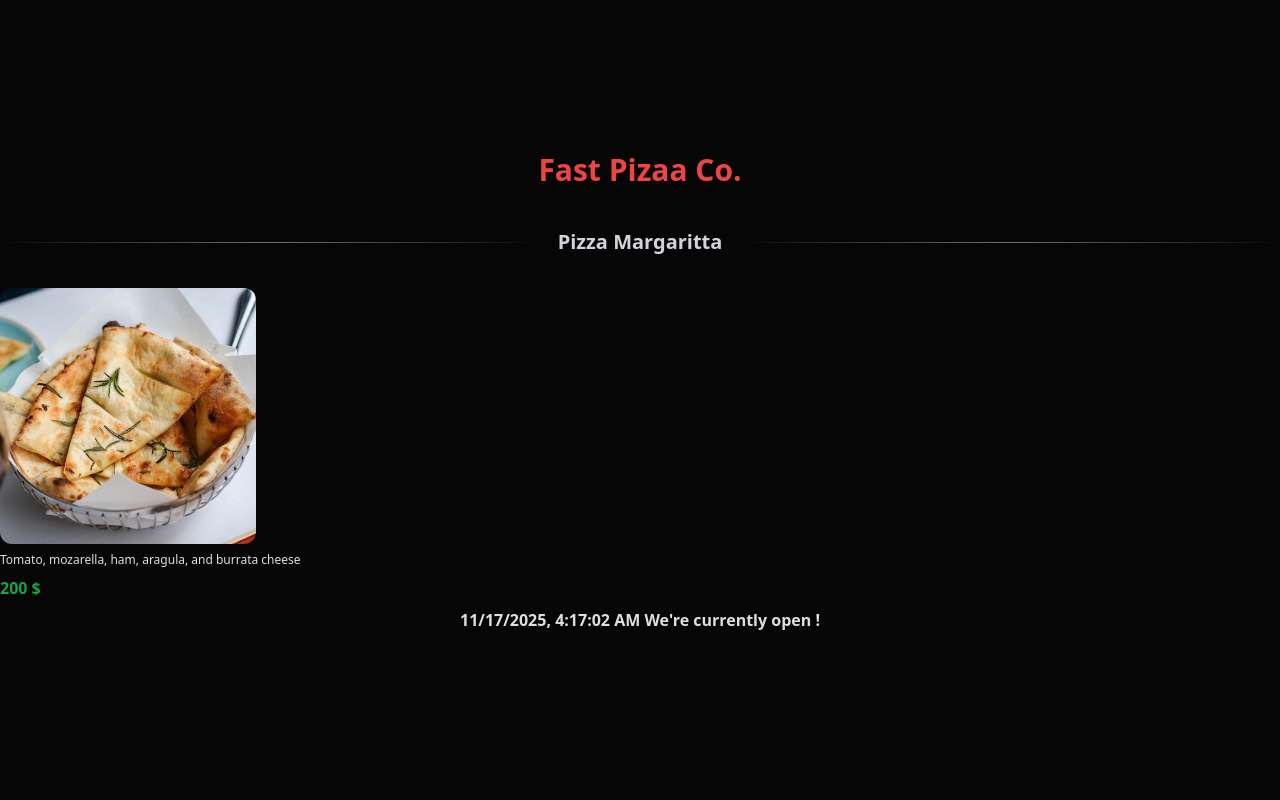
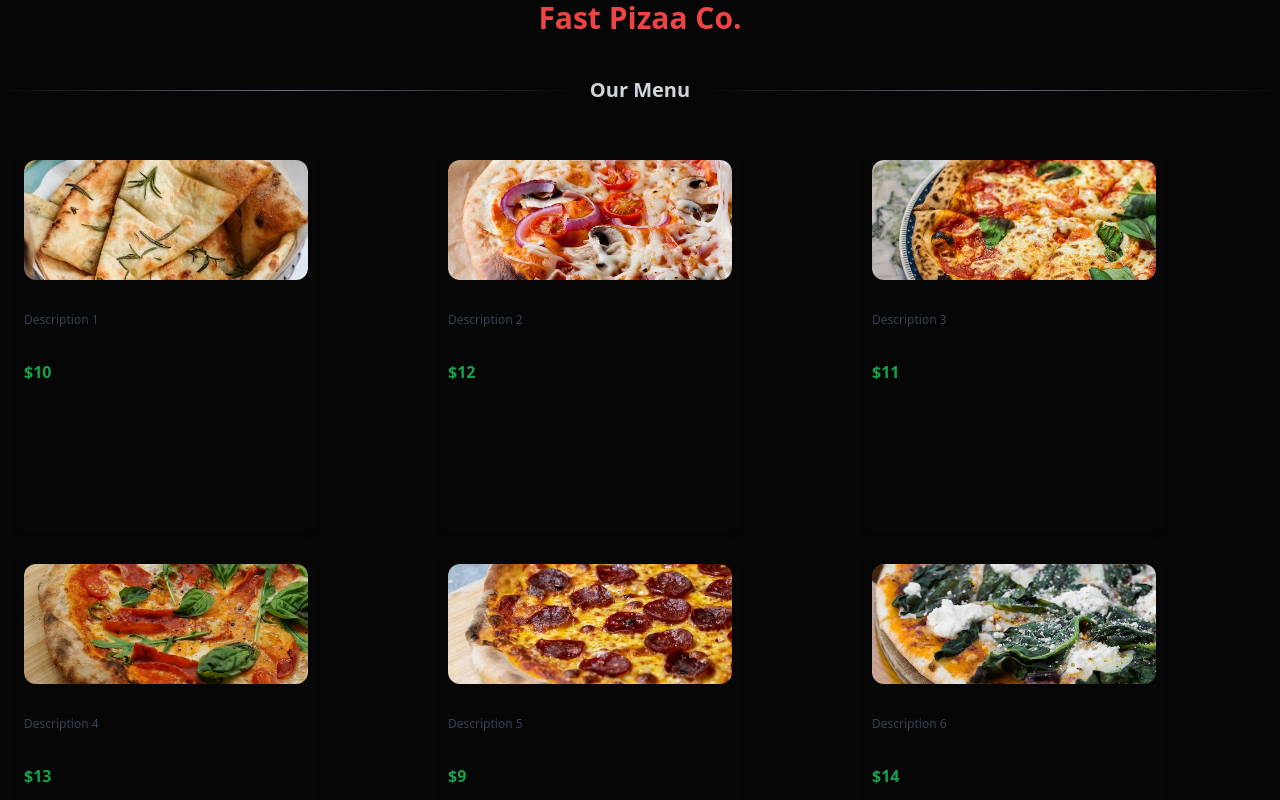
Before and after one commit to qhoncheh/-pizza-landing-react-, a React (Vite) app: page / in a window 1280 px wide. Shown: the top 800 px of the page. Built offline with nearby package versions, Linux system fonts and the light colour scheme.

Commit message:
refactor

```diff
--- a/src/components/Menu/Menu.tsx
+++ b/src/components/Menu/Menu.tsx
@@ -1,16 +1,20 @@
+import SectionTitle from "../custom/section-title"
 import Pizza from "./Pizza"
 
 const Menu = () => {
     return (
         <div>
-            {/* <SectionTitle className="text-slate-400" text="Our Menu"/> */}
-            <Pizza
-                name="Pizza Margaritta"
-                desc="Tomato, mozarella, ham, aragula, and burrata cheese"
-                price="200 $"
-                pic="/public/pizzas/focaccia.jpg"
-            />
-      </div>
+            <SectionTitle className="text-slate-400" text="Our Menu" />
+            <div className="grid grid-cols-3 gap-6 p-4">
+                <Pizza pic="/pizzas/focaccia.jpg" name="Pizza 1" desc="Description 1" price="$10" />
+                <Pizza pic="/pizzas/funghi.jpg" name="Pizza 2" desc="Description 2" price="$12" />
+                <Pizza pic="/pizzas/margherita.jpg" name="Pizza 3" desc="Description 3" price="$11" />
+                <Pizza pic="/pizzas/prosciutto.jpg" name="Pizza 4" desc="Description 4" price="$13" />
+                <Pizza pic="/pizzas/salamino.jpg" name="Pizza 5" desc="Description 5" price="$9" />
+                <Pizza pic="/pizzas/spinaci.jpg" name="Pizza 6" desc="Description 6" price="$14" />
+            </div>
+        </div>
+
   )
 }
 
--- a/src/components/Menu/Pizza.tsx
+++ b/src/components/Menu/Pizza.tsx
@@ -1,18 +1,13 @@
-import SectionTitle from "../custom/section-title"
-import type { prop } from "../../types";
+import type { PizzaProp } from "../../types"
 
-const Pizza = (props : prop) => {
-    console.log("first", props);
+const Pizza = (props: PizzaProp) => {
     return (
-        <div>
-            <SectionTitle className="text-slate-400" text={props.name} />
-            <div className="flex flex-col gap-2">
-            <img className="rounded-xl w-1/5" src={props.pic} alt={props.name} />
-            <p className="text-xs">{props.desc}</p>
+        <div className="flex flex-col gap-8  w-[300px] h-[380px] p-2  shadow-md rounded-lg">
+            <img className="rounded-xl w-full h-[120px] object-cover" src={props.pic} alt={props.name} />
+            <p className="text-xs text-gray-700">{props.desc}</p>
             <p className="text-green-600 font-bold">{props.price}</p>
-            </div>
         </div>
-    )
-}
+    );
+};
 
-export default Pizza
+export default Pizza;
--- a/src/types.ts
+++ b/src/types.ts
@@ -13,9 +13,10 @@ export type SectionTitleProps = {
   className?: string;
 }
 
-export type prop = {
+export type PizzaProp = {
   pic: string;
   name: string;
   desc: string;
-  price:number
+  price: number;
+  className: ""
 };
```
